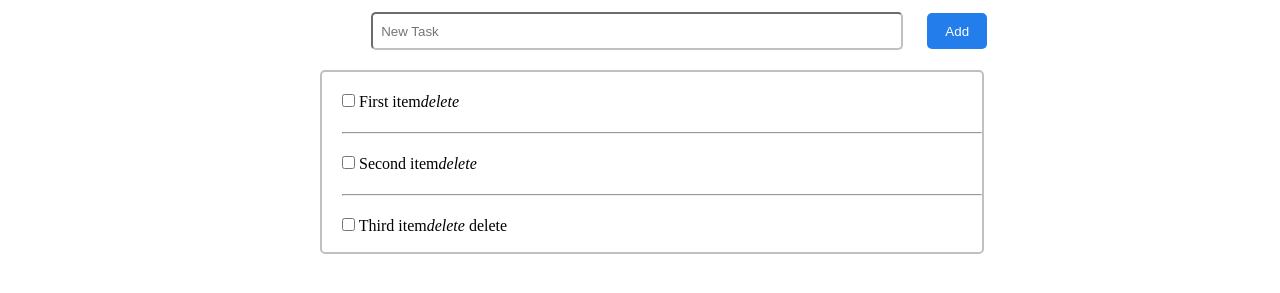
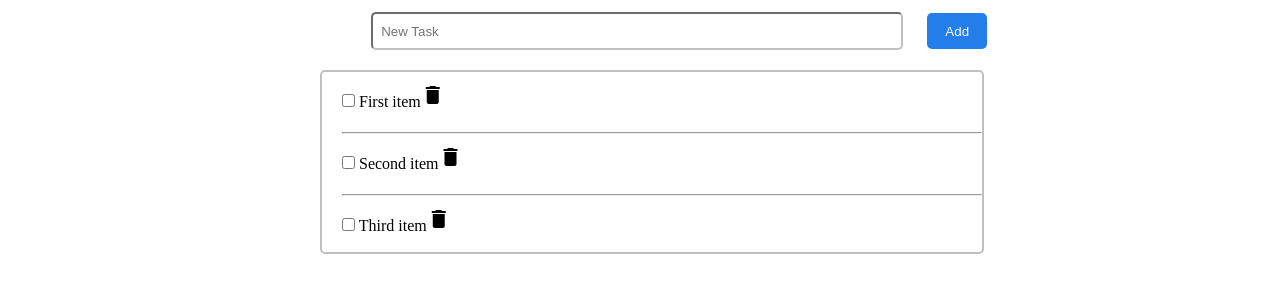
Before and after one commit to RomnSh/RomnSh, a plain HTML site: page index.html in a window 1280 px wide. Shown: the part 175-468 px from the top of the page. Drawn offline with Linux system fonts and the light colour scheme.

Commit message:
Update index.html

```diff
--- a/index.html
+++ b/index.html
@@ -3,10 +3,9 @@
 <head>
   <meta charset="UTF-8">
   <title>ToDo List</title>
-  <!--<link rel="stylesheet" href="https://fonts.googleapis.com/css2?family=Material+Symbols+Outlined:opsz,wght,FILL,GRAD@20..48,100..700,0..1,-50..200" />
-  <link rel="stylesheet" href="https://fonts.googleapis.com/css2?family=Material+Symbols+Outlined:opsz,wght,FILL,GRAD@48,400,0,0" />-->
-  <link rel="stylesheet" href="src/styles.css"
-  <link rel="stylesheet" href="https://fonts.googleapis.com/icon?family=Material+Icons">
+    <link rel="stylesheet" href="https://fonts.googleapis.com/icon?family=Material+Icons">
+  <link rel="stylesheet" href="src/styles.css">
+
   </head>
 <body>
   <div class="header">ToDo List</div>
@@ -15,12 +14,12 @@
     <input class="input_text" type="text" name="New task" value="" placeholder="New Task">
     <button>Add</button>
   <div class="list">
-    <input type="checkbox" name="item1" value=""><span> First item</span><i class="material-icons">delete</i><!--<span class="material-symbols-outlined">
-      delete</span>--><br><hr>
-    <input type="checkbox" name="item2" value=""> <span> Second item</span><i class="material-icons">delete</i><!--<span class="material-symbols-outlined">
-    delete</span>--><br><hr>
-    <input type="checkbox" name="item3" value=""> <span>Third item</span><i class="material-icons">delete</i> <!--<span class="material-symbols-outlined">-->
-    delete</span>
+    <input type="checkbox" name="item1" value=""><span> First item</span><i class="material-icons">delete</i>
+      <br><hr>
+    <input type="checkbox" name="item2" value=""> <span> Second item</span><i class="material-icons">delete</i>
+  <br><hr>
+    <input type="checkbox" name="item3" value=""> <span>Third item</span><i class="material-icons">delete</i>
+
   </div>
 </body>
 </html>
```
